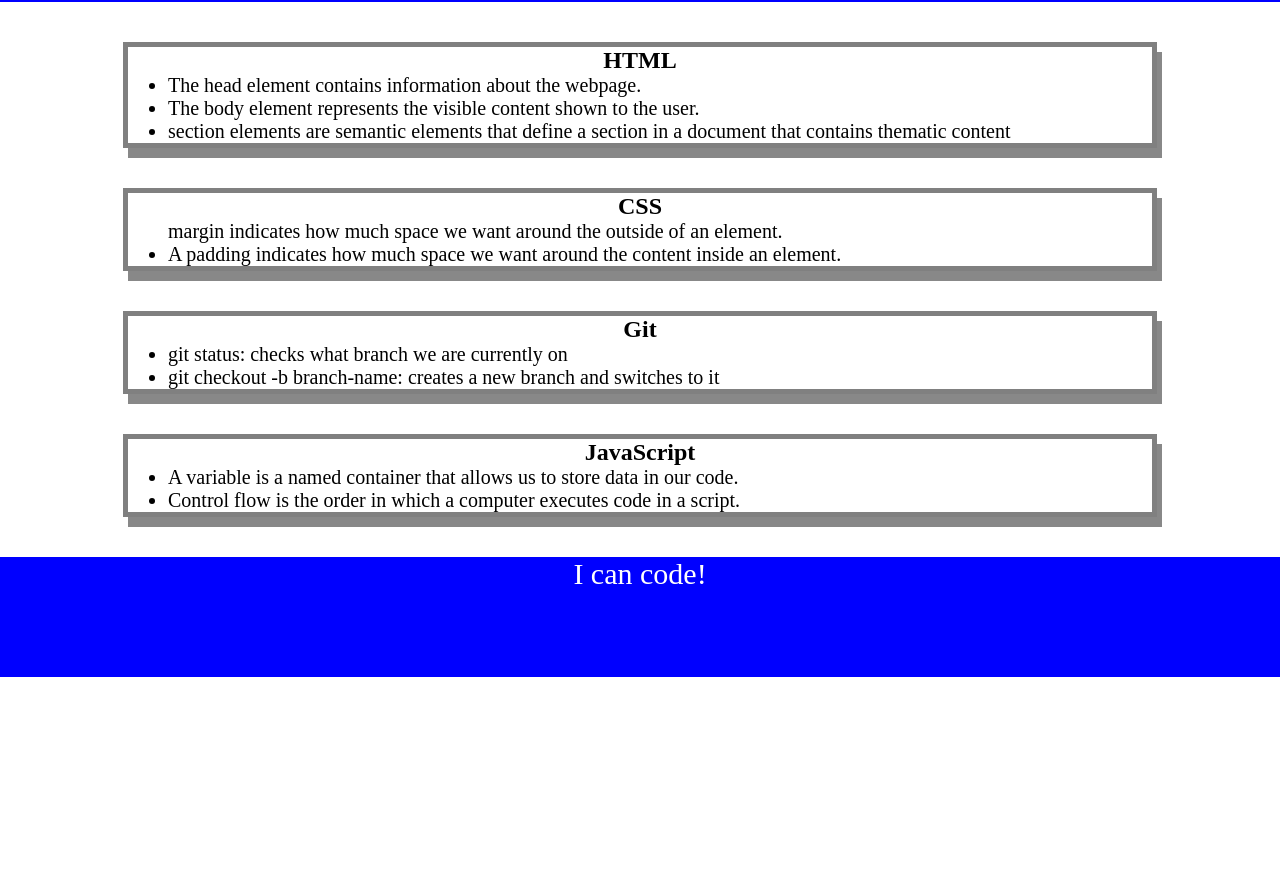
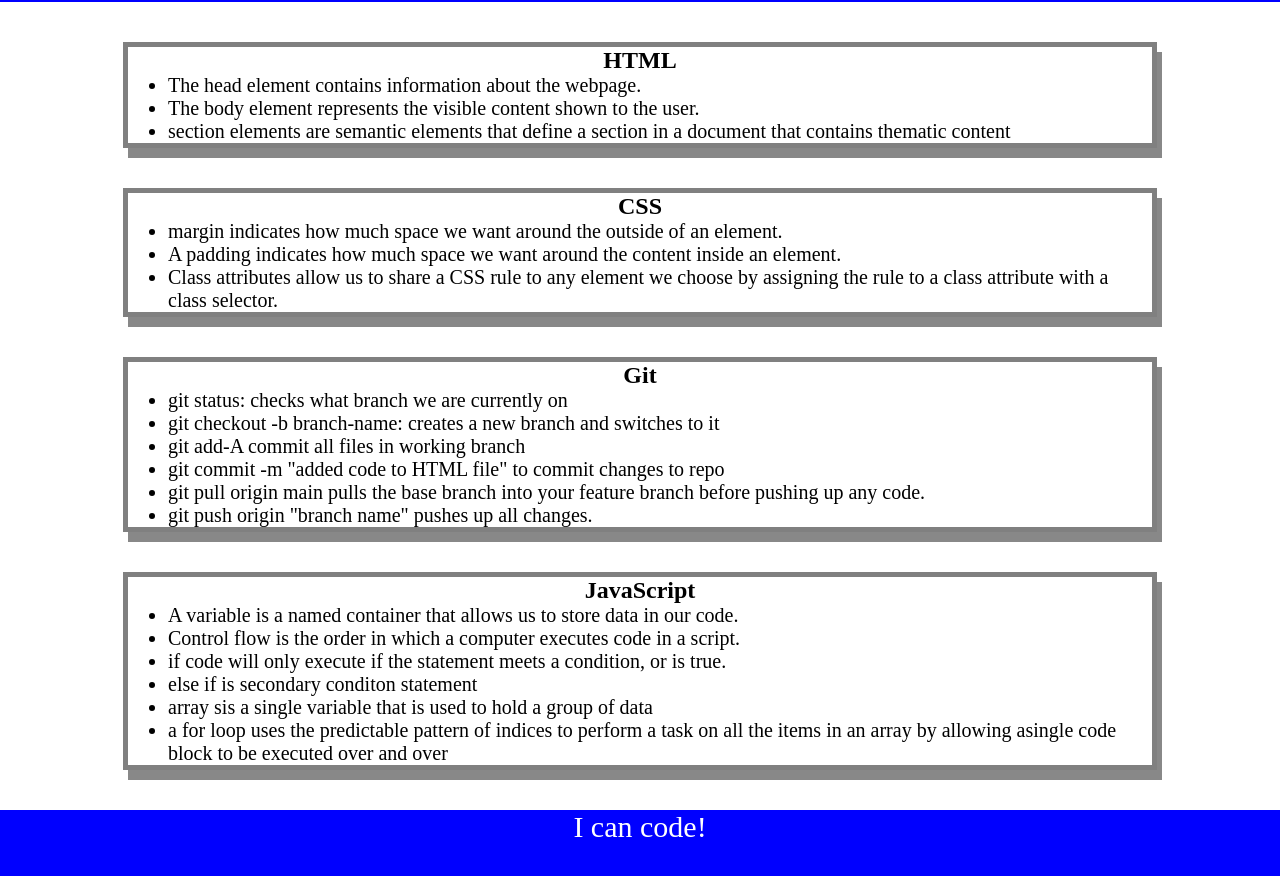
Before and after one commit to akecs512/Prework-Study-Guide, a plain HTML site: page index.html in a window 1280 px wide. Shown: the part 118-994 px from the top of the page. Before the commit the page ends 800 px from the top, so only its background shows below. Drawn offline with Linux system fonts and the light colour scheme.

Commit message:
updated project README file

```diff
--- a/index.html
+++ b/index.html
@@ -29,8 +29,10 @@
     <section class="card" id="css-section">
       <h2>CSS</h2>
       <ul>
-        </li>margin indicates how much space we want around the outside of an element.</li>
+        <li>margin indicates how much space we want around the outside of an element.</li>
         <li>A padding indicates how much space we want around the content inside an element.</li>
+        <li>Class attributes allow us to share a CSS rule to any element we choose by assigning the rule to a class attribute with a class selector.</li>
+
       </ul>
     </section>
 
@@ -39,6 +41,10 @@
       <ul>
         <li>git status: checks what branch we are currently on</li>
         <li>git checkout -b branch-name: creates a new branch and switches to it</li>
+        <li>git add-A commit all files in working branch</li>
+        <li>git commit -m "added code to HTML file" to commit changes to repo</li>
+        <li>git pull origin main pulls the base branch into your feature branch before pushing up any code.</li>
+        <li>git push origin "branch name" pushes up all changes.</li>
       </ul>
     </section>
 
@@ -47,6 +53,11 @@
       <ul>
         <li>A variable is a named container that allows us to store data in our code.</li>
         <li>Control flow is the order in which a computer executes code in a script.</li>
+        <li>if code will only execute if the statement meets a condition, or is true.</li>
+        <li>else if is secondary conditon statement</li>
+        <li>array sis a single variable that is used to hold a group of data</li>
+        <li>a for loop uses the predictable pattern of indices to perform a task on all the items in an array by allowing asingle code block to be executed over and over</li>
+
       </ul>
     </section>
   </main>
```
Also changed, not shown: 1 other file.
